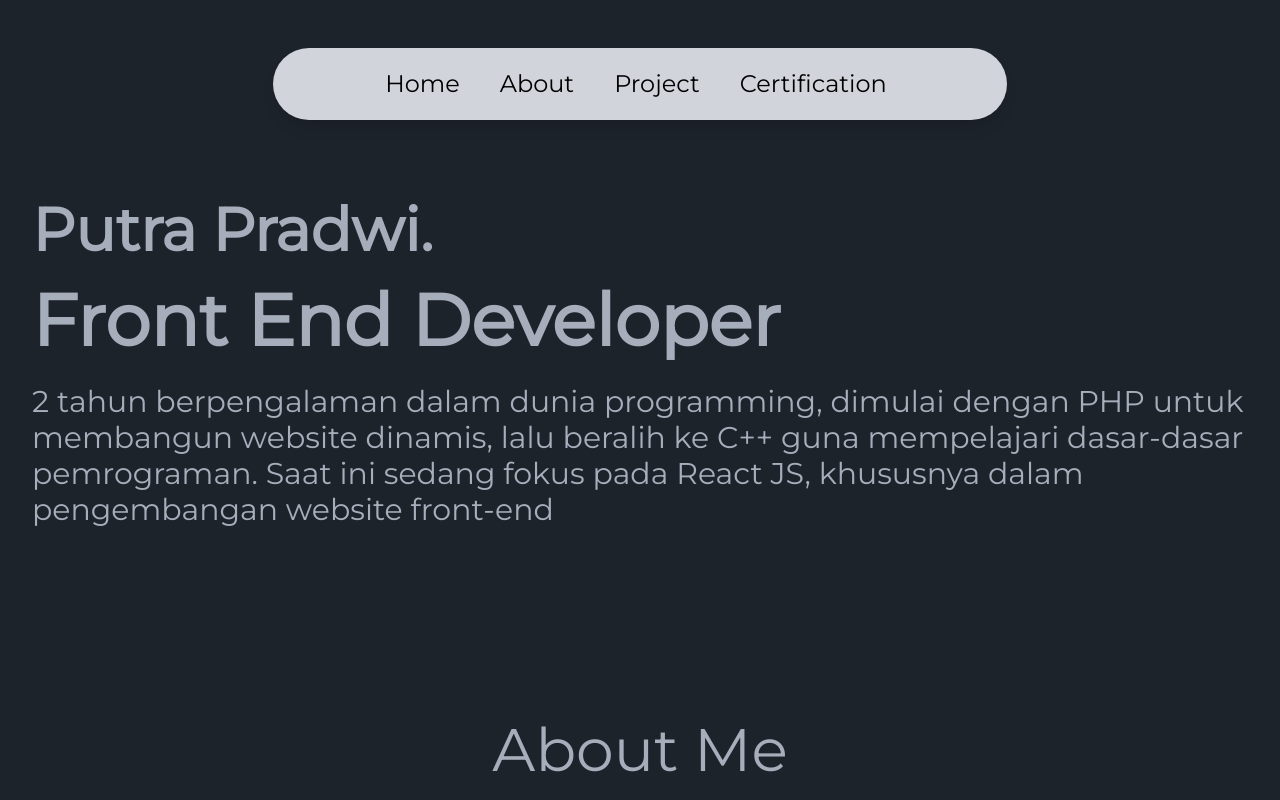
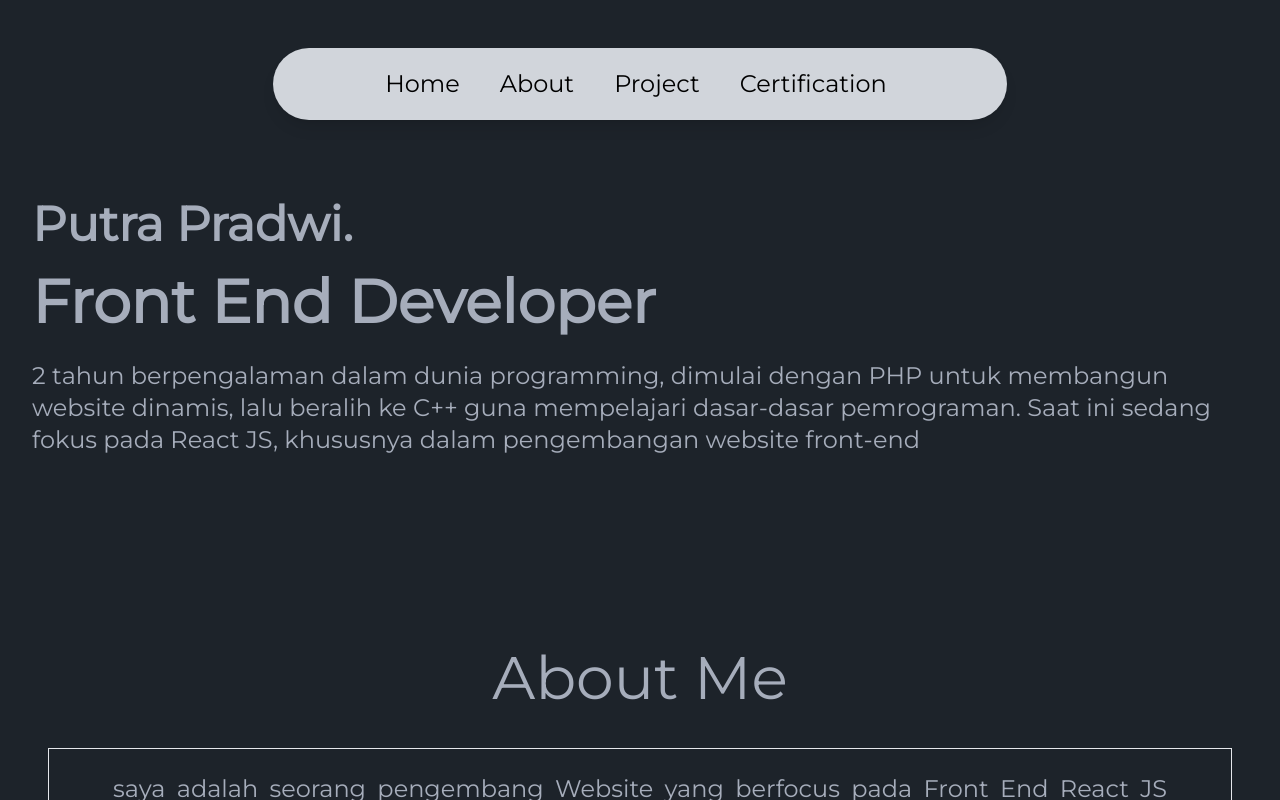
Before and after one commit to Igprad01/new_websiteku, a React (Vite) app: page / in a window 1280 px wide. Shown: the top 800 px of the page. Built offline with nearby package versions, Linux system fonts and the light colour scheme.

Commit message:
revision font size

```diff
--- a/src/Components/Layouts/Hero_Section/Hero_section.jsx
+++ b/src/Components/Layouts/Hero_Section/Hero_section.jsx
@@ -24,10 +24,10 @@ const HeroSection= () => {
     return (
         <div data-aos="fade-up" className={`container mx-auto px-4 sm:px-6 lg:px-8 py-8`} id="home">
             <div>
-            <Heading1 Text = 'putra pradwi.' Styling={`font-bold text-3xl mb-10 capitalize sm:text-4xl lg:text-6xl mb-6`} />
-            <Heading2 Text = {TextRunning[textIndex]} Styling={`font-bold capitalize text-xl mb-10 sm:text-2xl lg:text-7xl mb-7`} />
+            <Heading1 Text = 'putra pradwi.' Styling={`font-bold text-3xl mb-10 capitalize sm:text-4xl lg:text-5xl mb-6`} />
+            <Heading2 Text = {TextRunning[textIndex]} Styling={`font-bold capitalize text-xl mb-10 sm:text-2xl lg:text-6xl mb-7`} />
           <div>
-          <Kalimat teks = '2 tahun berpengalaman dalam dunia programming, dimulai dengan PHP untuk membangun website dinamis, lalu beralih ke C++ guna mempelajari dasar-dasar pemrograman. Saat ini sedang fokus pada React JS, khususnya dalam pengembangan website front-end' Styling={`font-italic text-xl text-justify sm:text-2xl text-start lg:text-3xl`}/>
+          <Kalimat teks = '2 tahun berpengalaman dalam dunia programming, dimulai dengan PHP untuk membangun website dinamis, lalu beralih ke C++ guna mempelajari dasar-dasar pemrograman. Saat ini sedang fokus pada React JS, khususnya dalam pengembangan website front-end' Styling={`font-italic text-xl text-justify sm:text-xl text-start lg:text-2xl`}/>
          </div>
             </div>
         </div>
```
